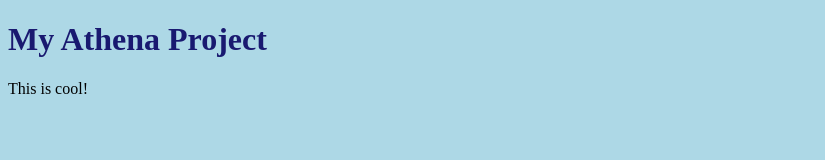
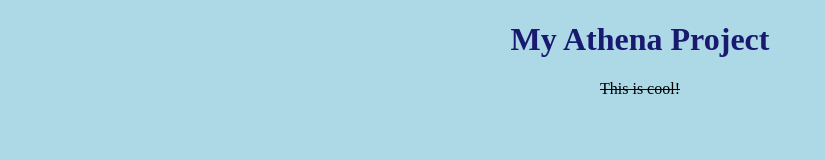
Before and after one commit to kcgr0690/todo, a plain HTML site: page index.html in a window 1280 px wide. Shown: the whole page, without its empty margins (0-825 px from the left). Drawn offline with Linux system fonts and the light colour scheme.

Commit message:
Learned some new code using style.

```diff
--- a/index.html
+++ b/index.html
@@ -7,9 +7,9 @@
         </title>
 
     </head>
-    <body style="background-color: lightblue;">
+    <body style="background-color: lightblue; text-align: center;">
         <h1 style="color:midnightblue;">My Athena Project</h1>
-        <p1>This is cool!</p1>
+        <p1><del>This is cool!</del></p1>
 
         </h1>
 
```
